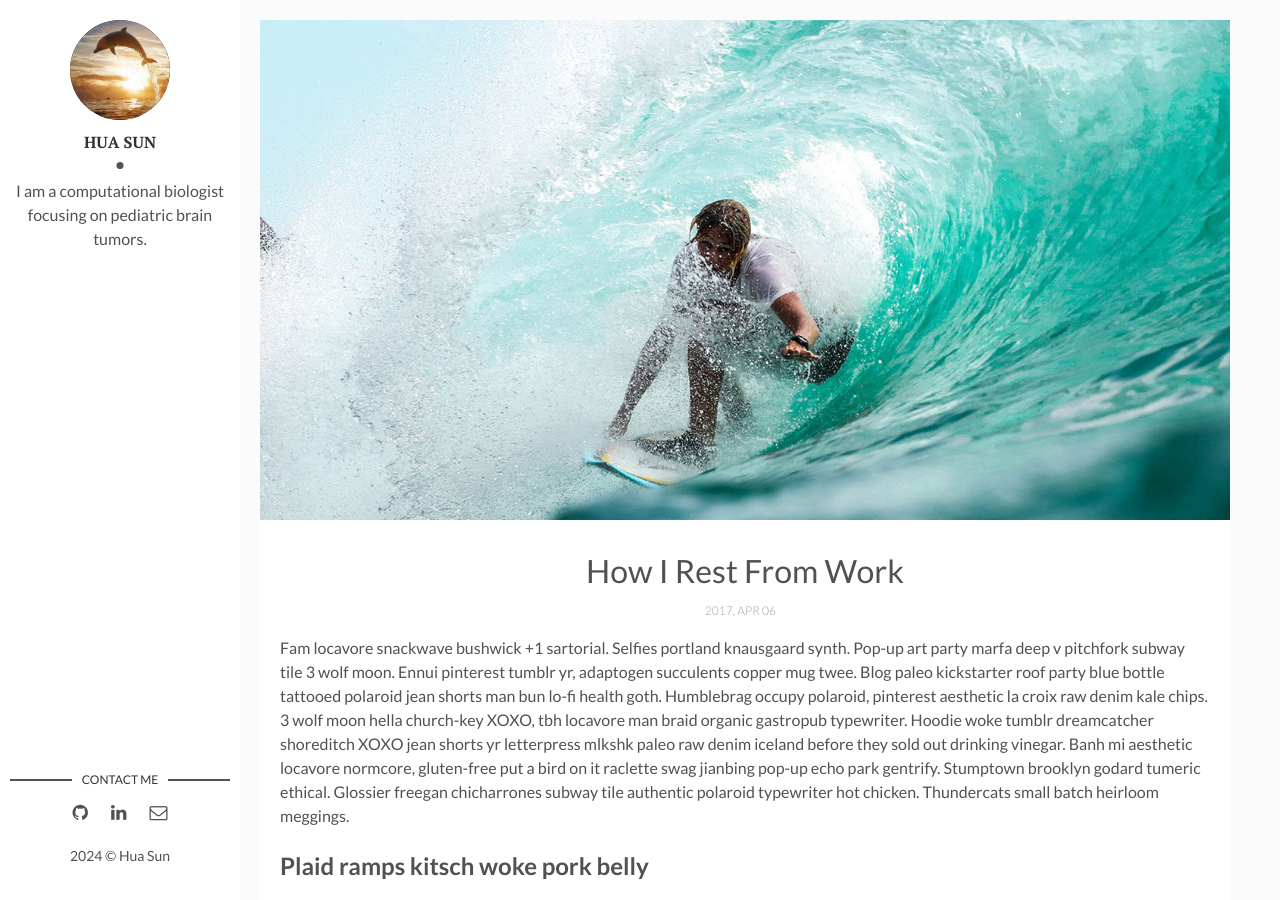
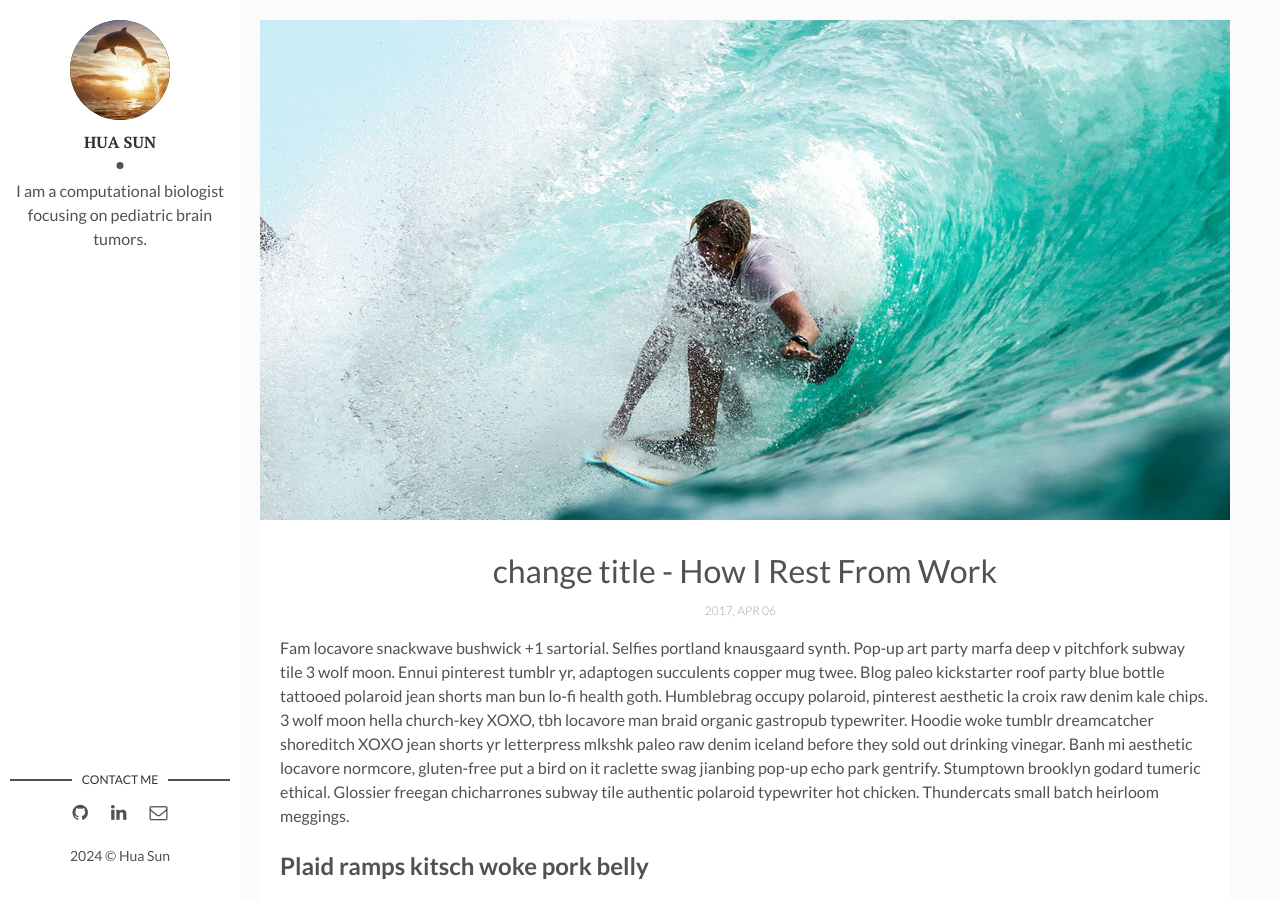
Before and after one commit to hsun9/hsun9.github.io, a Jekyll site: the page built from _posts/2017-04-06-how-i-rest-from-work.markdown, in a window 1280 px wide and 900 px high. Built offline with Jekyll 4.4.1, drawn with Linux system fonts in a browser that asks for light colours; some of the changed lines change nothing that is shown.

Commit message:
Update 2017-04-06-how-i-rest-from-work.markdown

```diff
--- a/_posts/2017-04-06-how-i-rest-from-work.markdown
+++ b/_posts/2017-04-06-how-i-rest-from-work.markdown
@@ -1,8 +1,6 @@
 ---
 layout: post
-title: How I Rest From Work
-#date: 2017-09-12 13:32:20 +0300
-#description: You’ll find this post in your `_posts` directory. Go ahead and edit it and re-build the site to see your changes. # Add post description (optional)
+title: change title - How I Rest From Work
 img: i-rest.jpg # Add image post (optional)
 fig-caption: # Add figcaption (optional)
 tags: [Holidays, Hawaii]
```
